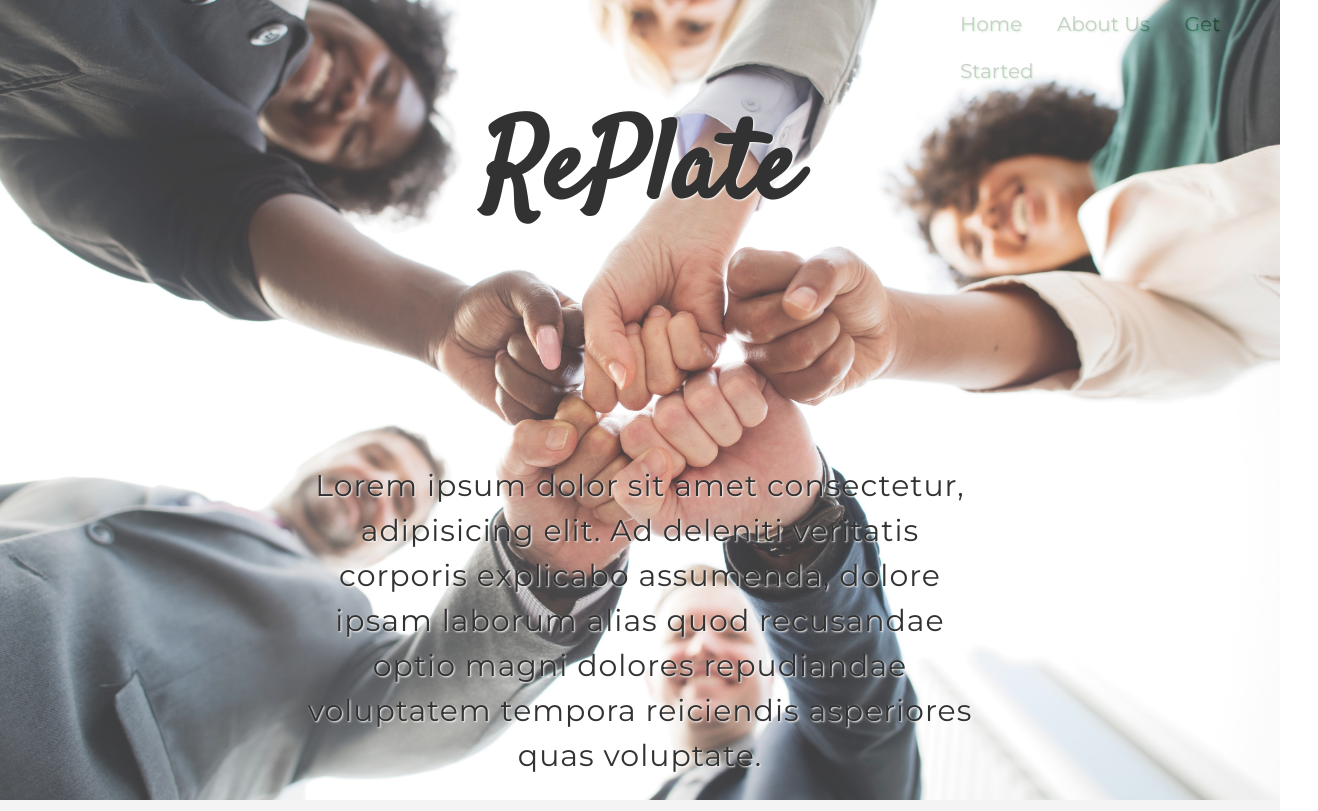
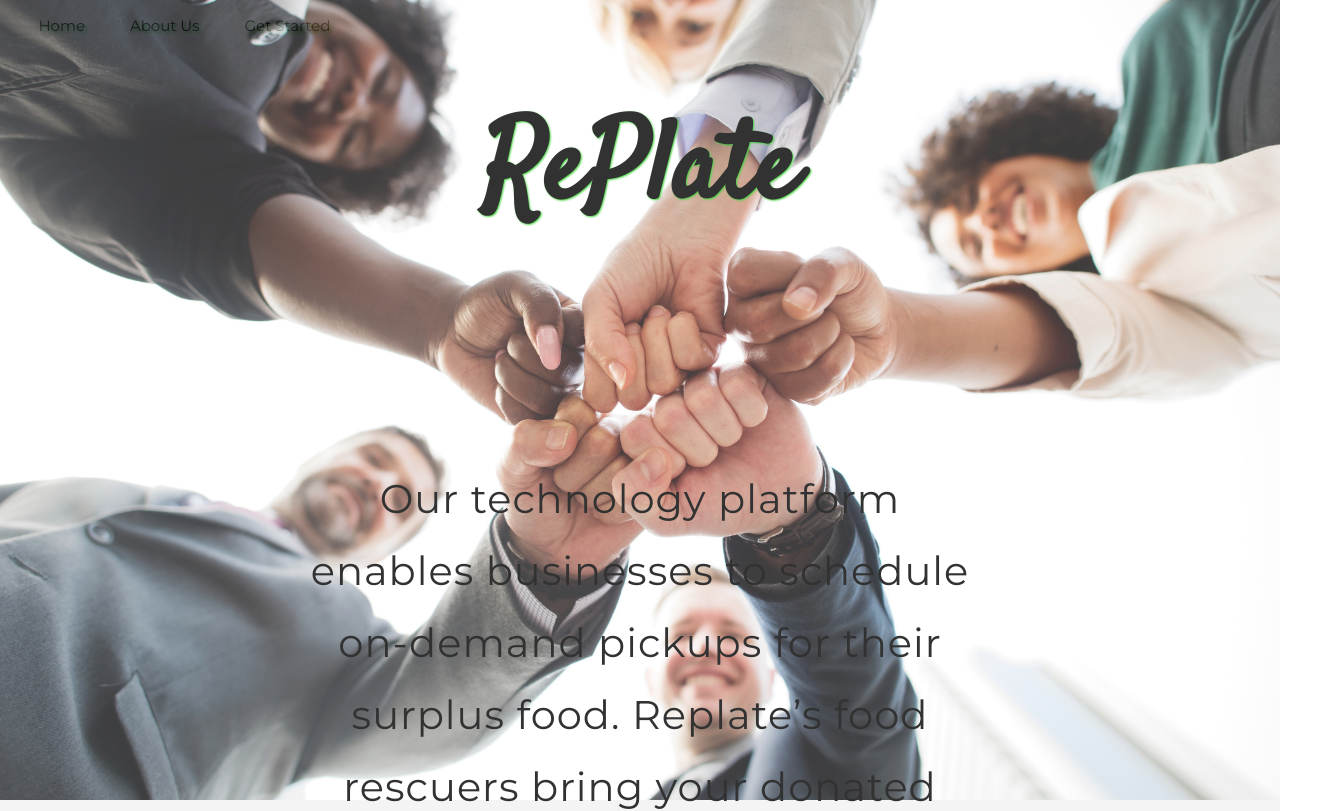
Before and after one commit to build-week-pt-replate/marketing_A, a plain HTML site: page index.html in a window 1280 px wide. Shown: the top 811 px of the page, 1318 px wide, since content can reach past the window. Drawn offline with Linux system fonts and the light colour scheme.

Commit message:
updated nav

```diff
--- a/css/index.css
+++ b/css/index.css
@@ -11,31 +11,34 @@
 
 nav {
   position: absolute;
-  margin-left: 75%;
+  margin-left: 3%;
+  width: 100%;
 }
 
 nav a {
   text-decoration: none;
-  font-size: 20px;
+  font-size: 15px;
   color: black;
-  padding-right: 10%;
-  text-shadow: 1px 1px 2px rgb(29, 201, 20);
+  padding-right: 3%;
+  text-shadow: 2px 2px 3px rgb(29, 201, 20);
+  /* cursor: pointer; */
   /* opacity: 1; */
 }
 
 h1 {
   font-family: "Satisfy", cursive;
   font-size: 110px;
-  text-shadow: 1px 1px 2px white;
+  text-shadow: 1px 1px 2px rgb(29, 201, 20);
 }
 
 .story {
-  font-size: 30px;
+  font-size: 40px;
+  line-height: 1.8;
   text-align: center;
   padding-top: 175px;
   padding-right: 300px;
   padding-left: 300px;
-  text-shadow: 1px 1px 2px white;
+  /* text-shadow: 1px 1px 2px rgb(29, 201, 20); */
 }
 
 .pimg1,
--- a/index.html
+++ b/index.html
@@ -25,10 +25,10 @@
       <div class="ptext">
         <h1 class="border">RePlate</h1>
         <div class="story">
-          Lorem ipsum dolor sit amet consectetur, adipisicing elit. Ad deleniti
-          veritatis corporis explicabo assumenda, dolore ipsam laborum alias
-          quod recusandae optio magni dolores repudiandae voluptatem tempora
-          reiciendis asperiores quas voluptate.
+          Our technology platform enables businesses to schedule on-demand
+          pickups for their surplus food. Replate’s food rescuers bring your
+          donated food directly to those experiencing food insecurity in your
+          community.
         </div>
       </div>
     </div>
```
